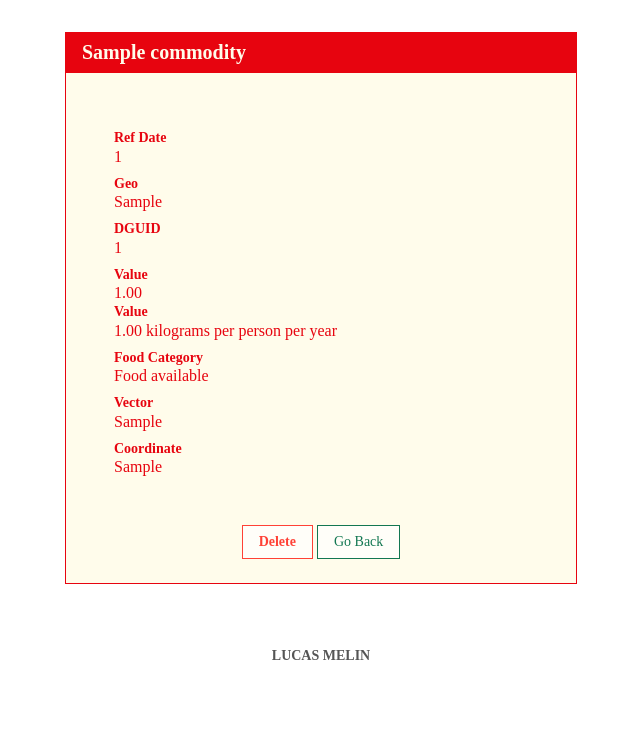
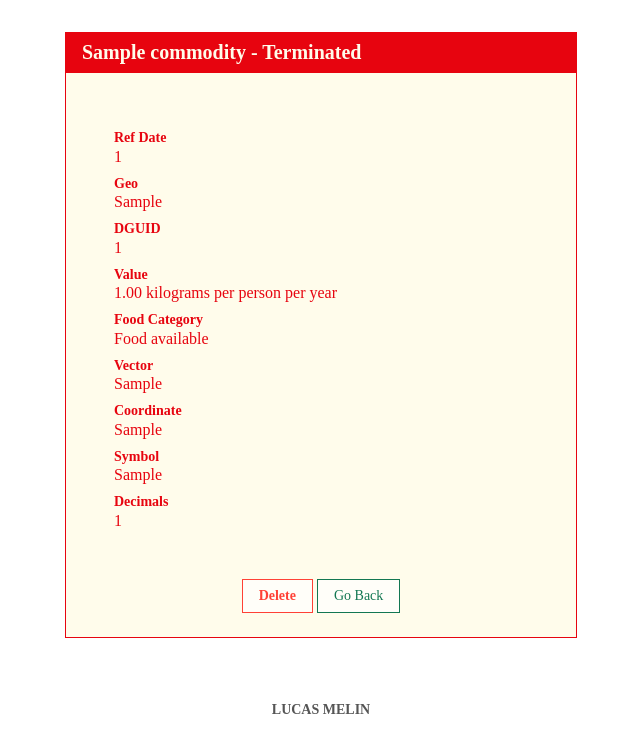
Before and after one commit to lucasmelin/devops-python-example, a Django app: page /records/1/delete/ in a window 1280 px wide. Shown: the top 753 px of the page, without its empty margins (319-959 px from the left). Run offline with Django 3.2, Linux system fonts and the light colour scheme; tables that the repository leaves empty hold one stand-in row (values such as "Sample post").

Commit message:
Render commodity symbol and number of decimals

```diff
--- a/records/templates/records/commodity_confirm_delete.html
+++ b/records/templates/records/commodity_confirm_delete.html
@@ -1,6 +1,6 @@
 {# Author: Lucas Melin #}
 {# Created: Oct 13, 2018 #}
-{# Last modified: Nov 11, 2018 #}
+{# Last modified: Nov 25, 2018 #}
 {% load recordfilters %}
 {% load static %}
 <!DOCTYPE html>
@@ -10,7 +10,8 @@
 <link rel="stylesheet" href="{% static "css/tachyons.css" %}">
 <body>
 <article class="center mw5 mw6-ns hidden ba mv4 dark-red bg-washed-yellow">
-    <h1 class="f4 bg-dark-red washed-yellow mv0 pv2 ph3">{{ commodity.name }}</h1>
+    <h1 class="f4 bg-dark-red washed-yellow mv0 pv2 ph3">{{ commodity.name }} - {% if commodity.terminated %}
+        Terminated{% else %}Active{% endif %}</h1>
     <div class="pa3 bt">
         <dl class="lh-title pa4 mt0">
             <dt class="f6 b mt2">Ref Date</dt>
@@ -20,8 +21,6 @@
             <dt class="f6 b mt2">DGUID</dt>
             <dd class="ml0">{{ commodity.dguid }}</dd>
             <dt class="f6 b mt2">Value</dt>
-            <dd class="ml0">{{ commodity.value }}
-            <dt class="f6 b">Value</dt>
             <dd class="ml0">{{ commodity.value }}
                 <!-- Display correct scaling factor -->
                 {% if commodity.scalar_factor == "K" %}
@@ -51,6 +50,10 @@
             <dd class="ml0">{{ commodity.vector }}</dd>
             <dt class="f6 b mt2">Coordinate</dt>
             <dd class="ml0">{{ commodity.coordinate }}</dd>
+            <dt class="f6 b mt2">Symbol</dt>
+            <dd class="ml0">{{ commodity.symbol }}</dd>
+            <dt class="f6 b mt2">Decimals</dt>
+            <dd class="ml0">{{ commodity.decimals }}</dd>
         </dl>
         <div class="ph3 tc">
             <form class="measure center" method="post">{% csrf_token %}
--- a/records/templates/records/commodity_detail.html
+++ b/records/templates/records/commodity_detail.html
@@ -1,6 +1,6 @@
 {# Author: Lucas Melin #}
 {# Created: Oct 13, 2018 #}
-{# Last modified: Nov 11, 2018 #}
+{# Last modified: Nov 25, 2018 #}
 {% load recordfilters %}
 {% load static %}
 <!DOCTYPE html>
@@ -50,6 +50,10 @@
             <dd class="ml0">{{ commodity.vector }}</dd>
             <dt class="f6 b mt2">Coordinate</dt>
             <dd class="ml0">{{ commodity.coordinate }}</dd>
+            <dt class="f6 b mt2">Symbol</dt>
+            <dd class="ml0">{{ commodity.symbol }}</dd>
+            <dt class="f6 b mt2">Decimals</dt>
+            <dd class="ml0">{{ commodity.decimals }}</dd>
         </dl>
         <div class="ph3 tc">
             <a class="b f6 link dim ba ph3 pv2 mb2 dib dark-green" href="{% url 'records:index' %}">Go Back</a>
--- a/records/views.py
+++ b/records/views.py
@@ -90,7 +90,7 @@ class CommodityCreate(CreateView):
     """
     model = Commodity
     fields = ['ref_date', 'geo', 'dguid', 'food_category', 'name', 'value', 'unit_of_measurement', 'scalar_factor',
-              'vector', 'coordinate', 'status', 'terminated']
+              'vector', 'coordinate', 'status', 'symbol', 'decimals', 'terminated']
 
 
 class CommodityUpdate(UpdateView):
@@ -99,7 +99,7 @@ class CommodityUpdate(UpdateView):
     """
     model = Commodity
     fields = ['ref_date', 'geo', 'dguid', 'food_category', 'name', 'value', 'unit_of_measurement', 'scalar_factor',
-              'vector', 'coordinate', 'status', 'terminated']
+              'vector', 'coordinate', 'status', 'symbol', 'decimals', 'terminated']
 
 
 class CommodityDelete(DeleteView):
--- a/research_project/tasks.py
+++ b/research_project/tasks.py
@@ -3,8 +3,8 @@
 """
 File name: tasks.py
 Author: Lucas Melin
-Date created: Nov 5, 2018
-Date last modified: Nov 9, 2018
+Date created: Nov 24, 2018
+Date last modified: Nov 25, 2018
 Python version: 3.7
 
 This file is read when run_huey executes in order to parse which functions
--- a/research_project/templates/research_project/index.html
+++ b/research_project/templates/research_project/index.html
@@ -1,6 +1,6 @@
 {# Author: Lucas Melin #}
 {# Created: Oct 13, 2018 #}
-{# Last modified: Nov 11, 2018 #}
+{# Last modified: Nov 25, 2018 #}
 {% load research_projectfilters %}
 {% load static %}
 <!DOCTYPE html>
--- a/research_project/weather.py
+++ b/research_project/weather.py
@@ -4,7 +4,7 @@
 File name: weather.py
 Author: Lucas Melin
 Date created: Nov 22, 2018
-Date last modified: Nov 22, 2018
+Date last modified: Nov 25, 2018
 Python version: 3.7
 
 """
```
Also changed, not shown: requirements.txt (added, +10 -0 lines).
